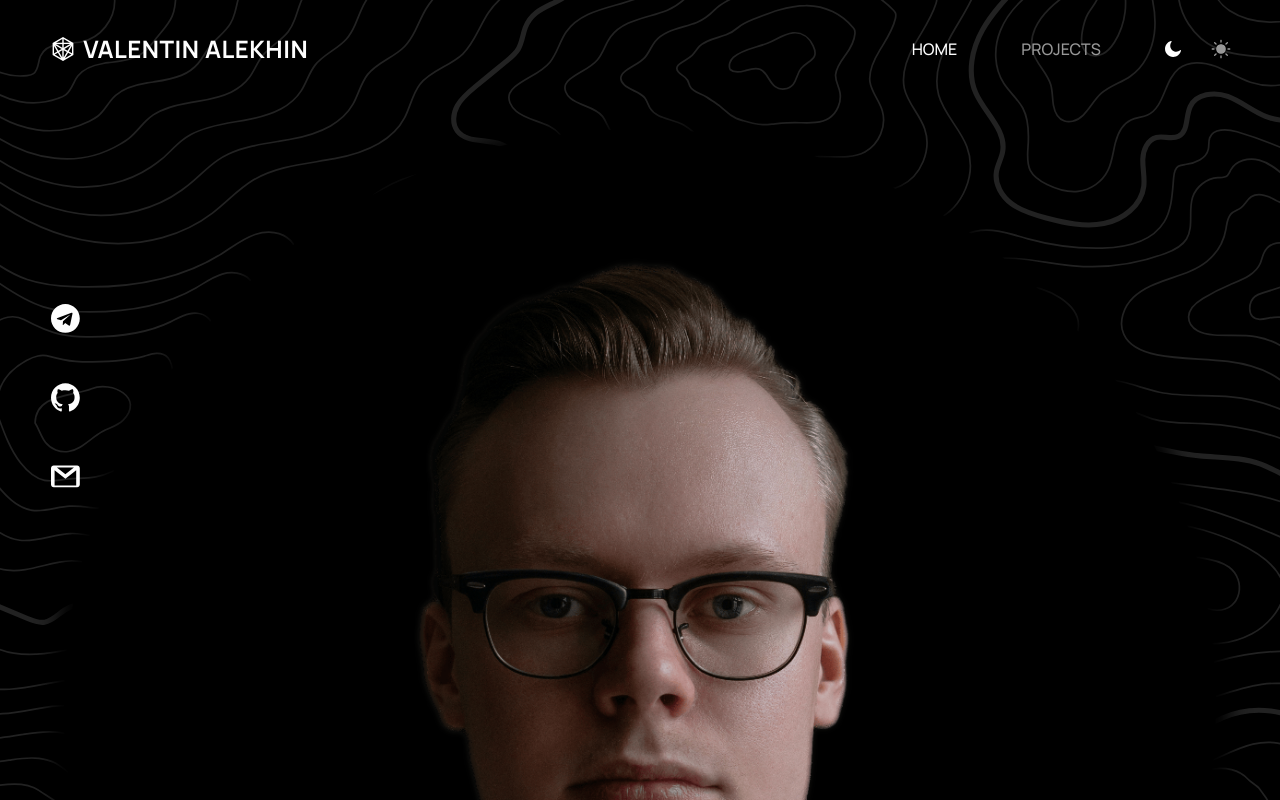
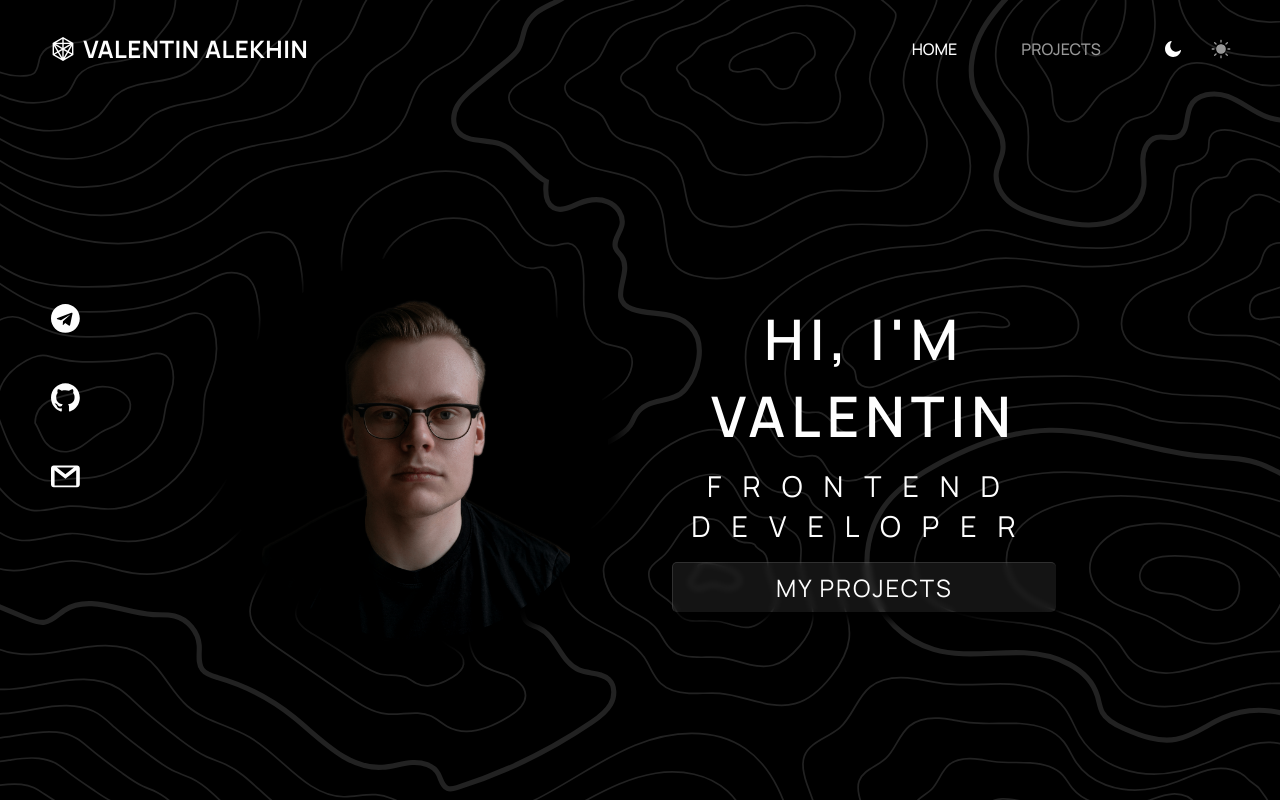
Before and after one commit to ValentinAlekhin/react-portfolio, a React (Create React App) app: page / in a window 1280 px wide. Shown: the top 800 px of the page. Built offline with nearby package versions, Linux system fonts and the light colour scheme.

Commit message:
Add adaptive to home page

```diff
--- a/src/components/SideNav/styled.js
+++ b/src/components/SideNav/styled.js
@@ -11,6 +11,7 @@ export const Wrapper = styled(motion.div)`
   right: 0;
   left: 0;
   bottom: 0;
+  z-index: -10;
 
   ${respondTo.sm`display: none;`};
 `
--- a/src/pages/Home/Home.jsx
+++ b/src/pages/Home/Home.jsx
@@ -9,6 +9,7 @@ import {
   TextWrapper,
   MainText,
   OtherText,
+  LinkWrapper,
   ProjectsLink,
 } from './styled'
 
@@ -46,11 +47,17 @@ const Home = () => {
         <TextWrapper>
           <MainText theme={theme}>Hi, I'm Valentin</MainText>
           <OtherText theme={theme}>Frontend developer</OtherText>
+
+          <LinkWrapper
+            theme={theme}
+            whileHover={{ scale: 1.03 }}
+            whileTap={{ scale: 0.95 }}
+          >
+            <ProjectsLink to="/projects" theme={theme}>
+              My Projects
+            </ProjectsLink>
+          </LinkWrapper>
         </TextWrapper>
-
-        <ProjectsLink to="/projects" theme={theme}>
-          My Projects
-        </ProjectsLink>
       </Wrapper>
     </ContentContainer>
   )
--- a/src/pages/Home/styled.js
+++ b/src/pages/Home/styled.js
@@ -4,6 +4,7 @@ import { Link } from 'react-router-dom'
 
 import ContentContainer from '../../components/Containers/ContentContainer'
 
+import { respondTo } from '../../style/_respondTo'
 import { glassEffect } from '../../shared/styles'
 
 export const StyledContentContainer = styled(ContentContainer)`
@@ -13,13 +14,19 @@ export const StyledContentContainer = styled(ContentContainer)`
 `
 
 export const Wrapper = styled(motion.div)`
-  /* ${glassEffect} */
-
+  position: fixed;
+  top: 50%;
+  left: 50%;
+  transform: translate(-50%, -50%);
   margin-top: 3rem;
   display: flex;
   flex-direction: column;
   align-items: center;
   padding: 1rem;
+
+  ${respondTo.md`
+    flex-direction: row;
+  `}
 `
 
 export const ImageWrapper = styled.div`
@@ -30,6 +37,28 @@ export const ImageWrapper = styled.div`
   border-radius: 50%;
   background-color: #000;
   box-shadow: 0px 7px 20px 14px ${({ theme }) => theme.projectCard.boxShadow};
+
+  ${respondTo.xs`
+    width: 70vw;
+    height: 70vw;
+  `}
+
+  ${respondTo.sm`
+    width: 50vw;
+    height: 50vw;
+  `}
+
+  ${respondTo.md`
+    width: 40vw;
+    height: 40vw;
+    margin-right: 3vw;
+  `}
+
+  ${respondTo.lg`
+    width: 30vw;
+    height: 30vw;
+    margin-right: 5vw;
+  `}
 
   img {
     object-fit: contain;
@@ -46,13 +75,21 @@ export const TextWrapper = styled.div`
   flex-direction: column;
   display: flex;
   text-align: center;
+
+  ${respondTo.md`
+    width: 30vw;
+  `}
 `
 
 export const MainText = styled.span`
   color: ${({ theme }) => theme.fontColor};
-  font-size: 3.5rem;
+  font-size: 2.5rem;
   font-weight: 600;
   letter-spacing: 6px;
+
+  ${respondTo.xs`
+    font-size: 3.5rem;
+  `}
 `
 
 export const OtherText = styled.span`
@@ -61,17 +98,32 @@ export const OtherText = styled.span`
   margin-top: 0.8rem;
   font-size: 1.8rem;
   letter-spacing: 21px;
+
+  ${respondTo.lg`
+    display: block;
+  `}
 `
 
-export const ProjectsLink = styled(Link)`
+export const LinkWrapper = styled(motion.div)`
   ${glassEffect}
 
   margin-top: 1rem;
   width: 100%;
+  transition: all 0.2s;
+
+  &:hover {
+    backdrop-filter: blur(5px);
+    background-color: ${({ theme }) => theme.projectCard.backgroundHover};
+  }
+`
+
+export const ProjectsLink = styled(Link)`
+  color: ${({ theme }) => theme.fontColor};
+  display: block;
   text-transform: uppercase;
   text-align: center;
-  /* background-color: rgba(255, 255, 255, 0.01); */
-  padding: 0.5rem 1rem;
+  margin: 0.5rem 1rem;
+
   font-size: 1.5rem;
   border-radius: 5px;
   letter-spacing: 2px;
```
